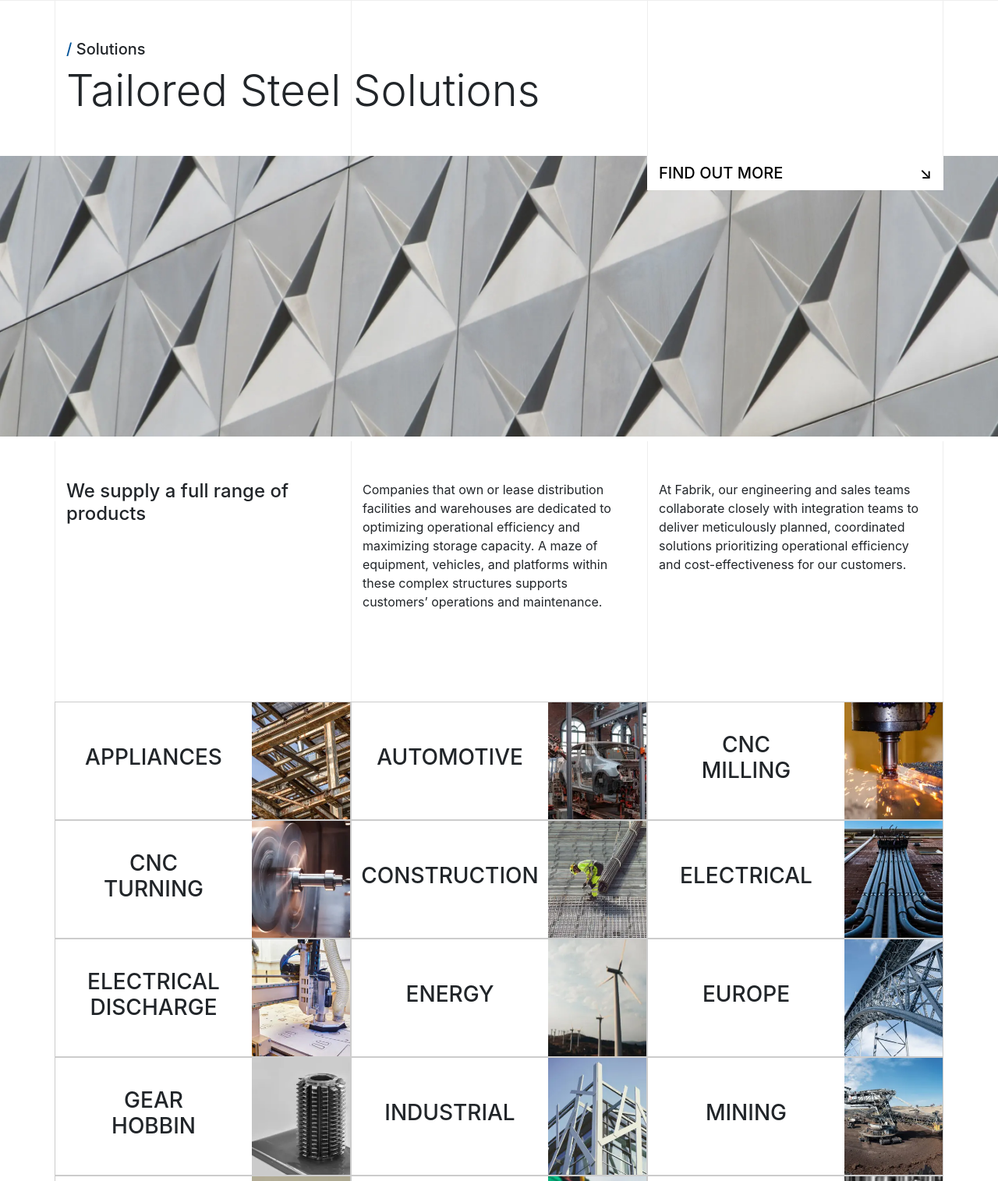
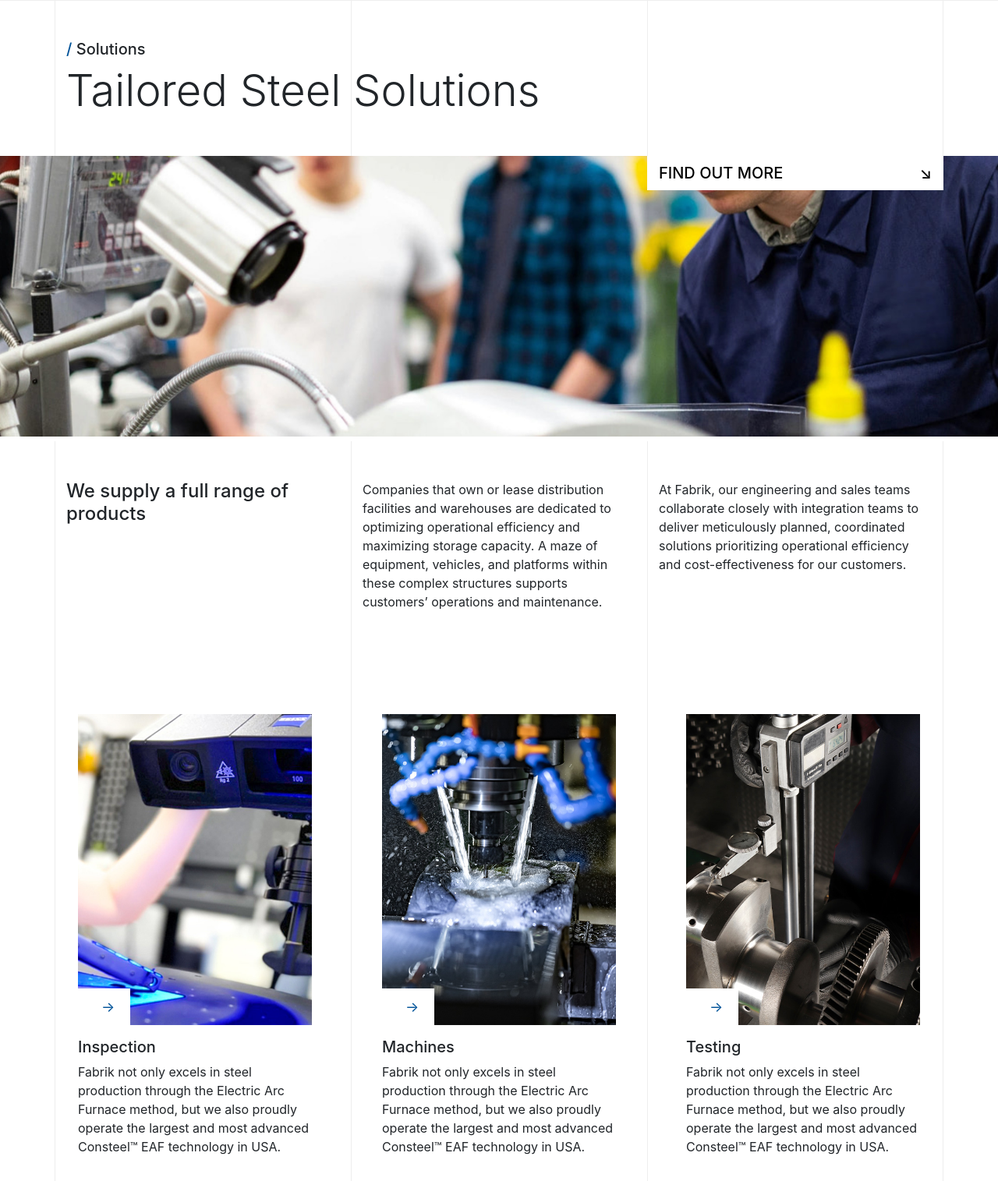
Before and after one commit to Intelli-Management-Group/CSMetal, a PHP site: page /solutions.php in a window 1280 px wide. Shown: the part 98-1613 px from the top of the page at 78% size. Run offline with PHP 8.4, Linux system fonts and the light colour scheme.

Commit message:
update solution page's images

```diff
--- a/solutions.php
+++ b/solutions.php
@@ -11,7 +11,7 @@
         <script src="https://maxcdn.bootstrapcdn.com/bootstrap/4.5.2/js/bootstrap.min.js"></script>
         <style>
             .solution-banner {
-                background-image: url('./img/Solution/bannes_solutions.jpg');
+                background-image: url('./img/Solution/banner_solution.jpg');
                 background-size: cover;
                 background-position: center;
                 transition: background-size 0.2s ease;
@@ -225,8 +225,42 @@
 
             <!-- Company Profile -->
             <div class="row section-padding pb-0">
+                <div class="row pt-3">
+                    <div class="col-sm-12 col-md-4">
+                        <div class="product-wrap">
+                            <div class="product-image-wrap">
+                                <img src="./img/Solution/img_inspection.jpg" alt="product 1" style="width: 100%;">
+                                <a class="image-arrow" href=""><div>→</div></a>
+                            </div>
+                            <h5 class="mt-3">Inspection</h5>
+                            <p>Fabrik not only excels in steel production through the Electric Arc Furnace method, but we also proudly operate the largest and most advanced Consteel™ EAF technology in USA.</p>
+                        </div>
+                    </div>
+
+                    <div class="col-sm-12 col-md-4">
+                        <div class="product-wrap">
+                            <div class="product-image-wrap">
+                                <img src="./img/Solution/img_machines.jpg" alt="product 2" style="width: 100%;">
+                                <a class="image-arrow" href=""><div>→</div></a>
+                            </div>
+                            <h5 class="mt-3">Machines</h5>
+                            <p>Fabrik not only excels in steel production through the Electric Arc Furnace method, but we also proudly operate the largest and most advanced Consteel™ EAF technology in USA.</p>
+                        </div>
+                    </div>
+
+                    <div class="col-sm-12 col-md-4">
+                        <div class="product-wrap">
+                            <div class="product-image-wrap">
+                                <img src="./img/Solution/img_testing.jpg" alt="product 3" style="width: 100%;">
+                                <a class="image-arrow" href=""><div>→</div></a>
+                            </div>
+                            <h5 class="mt-3">Testing</h5>
+                            <p>Fabrik not only excels in steel production through the Electric Arc Furnace method, but we also proudly operate the largest and most advanced Consteel™ EAF technology in USA.</p>
+                        </div>
+                    </div>
+                </div>
                 <!-- Row 1 -->
-                <div class="col-sm-12 col-md-4">
+                <!-- <div class="col-sm-12 col-md-4">
                     <div class="row borders">
                         <div class="col-sm-10 col-md-8 pl-0 pr-0">
                             <div class="appliance-card">
@@ -261,9 +295,10 @@
                            <div class="cncBg"></div>
                         </div>
                     </div>
-                </div>
-                 <!-- Row 2 -->
-                <div class="col-sm-12 col-md-4">
+                </div> -->
+
+                <!-- Row 2 -->
+                <!-- <div class="col-sm-12 col-md-4">
                     <div class="row borders">
                         <div class="col-md-8 pl-0 pr-0">
                             <div class="appliance-card">
@@ -298,9 +333,10 @@
                            <div class="electricalBg"></div>
                         </div>
                     </div>
-                </div>
-                 <!-- Row 3 -->
-                <div class="col-sm-12 col-md-4">
+                </div> -->
+
+                <!-- Row 3 -->
+                <!-- <div class="col-sm-12 col-md-4">
                     <div class="row borders">
                         <div class="col-md-8 pl-0 pr-0">
                             <div class="appliance-card">
@@ -335,9 +371,10 @@
                            <div class="europeBg"></div>
                         </div>
                     </div>
-                </div>
-                 <!-- Row 4 -->
-                <div class="col-sm-12 col-md-4">
+                </div> -->
+
+                <!-- Row 4 -->
+                <!-- <div class="col-sm-12 col-md-4">
                     <div class="row borders">
                         <div class="col-md-8 pl-0 pr-0">
                             <div class="appliance-card">
@@ -372,9 +409,10 @@
                            <div class="miningBg"></div>
                         </div>
                     </div>
-                </div>
-                 <!-- Row 5 -->
-                <div class="col-sm-12 col-md-4">
+                </div> -->
+
+                <!-- Row 5 -->
+                <!-- <div class="col-sm-12 col-md-4">
                     <div class="row borders">
                         <div class="col-md-8 pl-0 pr-0">
                             <div class="appliance-card">
@@ -409,9 +447,10 @@
                            <div class="sustainable_steelBg"></div>
                         </div>
                     </div>
-                </div>
+                </div> -->
+
                 <!-- Row 6 -->
-                <div class="col-sm-12 col-md-4 pb-5">
+                <!-- <div class="col-sm-12 col-md-4 pb-5">
                     <div class="row ">
                         <div class="col-md-8 pl-0 pr-0">
                             <div class="">
@@ -446,7 +485,7 @@
                            <div class=""></div>
                         </div>
                     </div>
-                </div>
+                </div> -->
             </div>
             <div class="row">
                 <div class="col-12 text-center p-3">
@@ -492,7 +531,7 @@
             </div> -->
         </div>
 
-        <div style="background-color:black;">
+        <!-- <div style="background-color:black;">
             <div class="container">
                 <div class=footer>
                     <div class="row section-padding justify-content-between">
@@ -538,7 +577,7 @@
         </div>
 
 
-        <div style="padding: 100px;"></div>
+        <div style="padding: 100px;"></div> -->
 
 
         <?php include 'footer.php'; ?>
```
Also changed, not shown: img/Solution/appliances.webp (deleted), img/Solution/automotive.webp (deleted), img/Solution/bannes_solutions.jpg (deleted), img/Solution/cnc.webp (deleted), img/Solution/construction.webp (deleted), img/Solution/contact-banner.webp (deleted), img/Solution/electrical.webp (deleted), img/Solution/europe.webp (deleted), img/Solution/industrial.webp (deleted), img/Solution/mining.webp (deleted), img/Solution/packaging.webp (deleted), img/Solution/ricardo-gomez.webp (deleted), img/Solution/service_centers.webp (deleted), img/Solution/sustainable_steel.webp (deleted).
